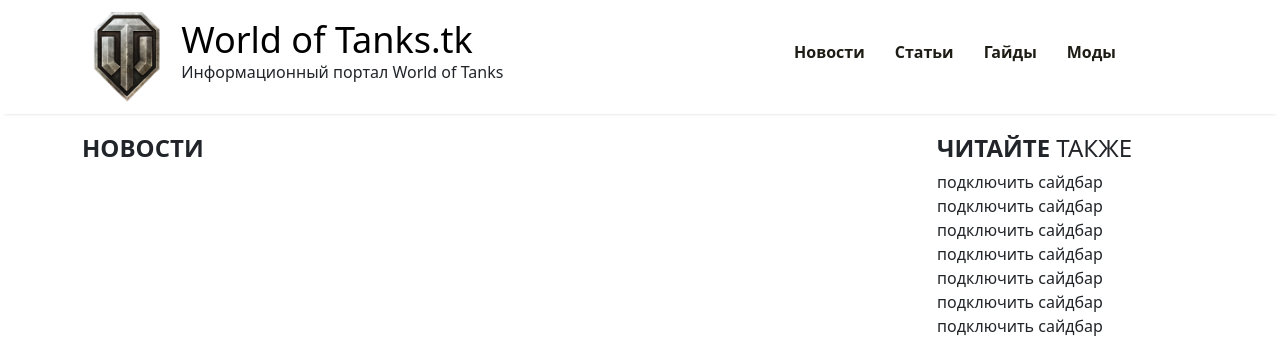
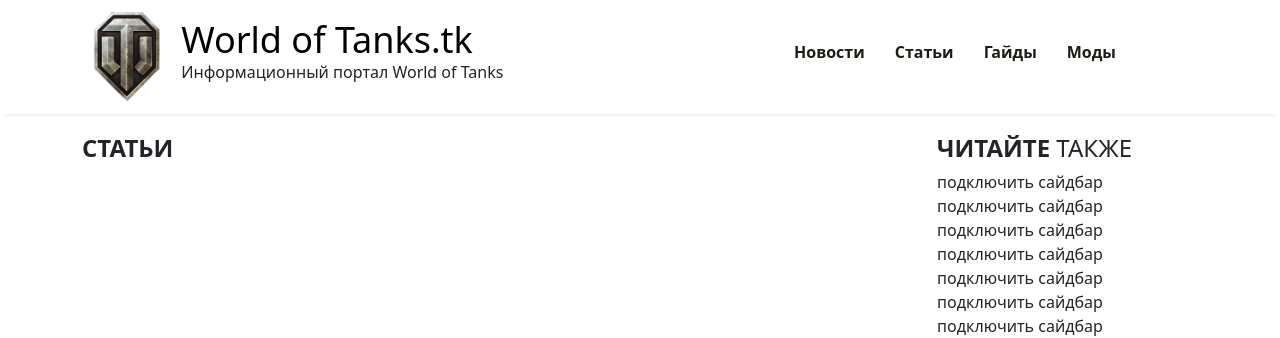
Before and after one commit to stblog/stblog.github.io, a Jekyll site: the page built from news.md, in a window 1280 px wide. Shown: the top 338 px of the page. Built offline with Jekyll 4.4.1, drawn with Linux system fonts in a browser that asks for light colours.

Commit message:
Update news.md

```diff
--- a/news.md
+++ b/news.md
@@ -9,21 +9,21 @@
 <div class="container-xl category-page">
 
     <div class="row">
-        <div class="col-sm-9 topmargin"><!-- list -->
+        <div class="col-xl-9 col-lg-9 topmargin"><!-- list -->
 		<div>
-			<h1>Новости</h1>
+			<h1>Статьи</h1>
 		</div>
 
 		{% for post in site.categories.news limit:3 %}
 			<div class="row list-item">
-				<div class="col-md-3 col-sm-4">
+				<div class="col-xl-4 col-lg-4 col-md-4 col-sm-4">
 					<div class="list-item-img">
 						<a href="{{ post.url }}">
 							<img src='/uploads/{{ post.date|date:"%Y" }}/{{ post.date|date:"%m" }}/{{ post.thumb }}'>
 						</a>
 					</div>
 				</div>
-				<div class="col-md-9 col-sm-8">
+				<div class="col-xl-8 col-lg-8 col-md-8 col-sm-8">
 					<a href="{{ post.url }}">
 						<h3>{% if post.header %}{{ post.header | escape }}{% else %}{{ post.title | escape }}{% endif %}</h3>
 					</a>
@@ -37,7 +37,7 @@
 
 	</div><!-- topmargin -->
 
-	<div class="col-sm-3 topmargin sidebar"><!-- sidebar -->
+	<div class="col-xl-3 col-lg-3 topmargin sidebar"><!-- sidebar -->
 		{%- include sidebar.html -%}
 	</div><!-- topmargin -->
     </div><!-- row -->
```
